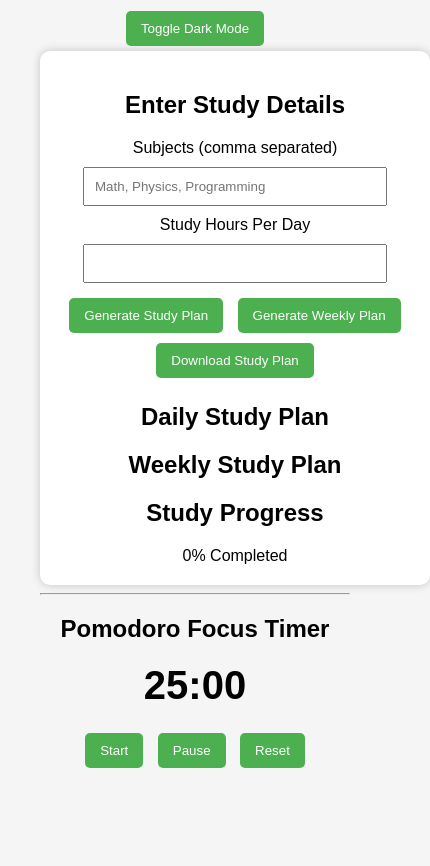
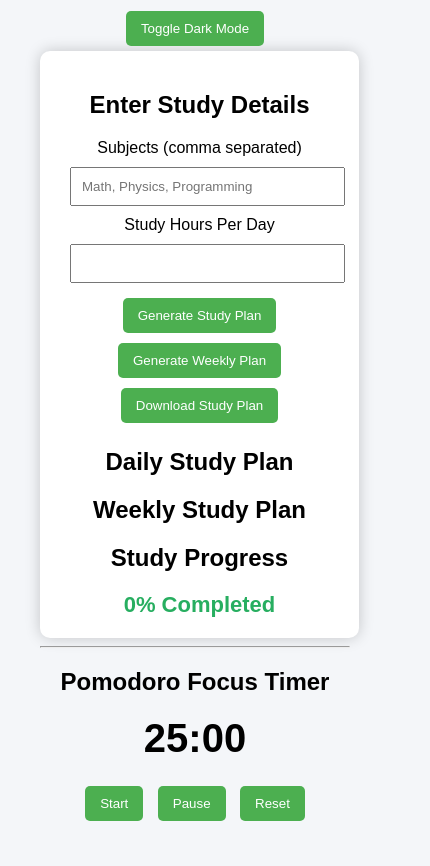
Before and after one commit to 11249a410-debug/smart-ai-study-planner, a plain HTML site: page index.html in a window 390 px wide. Shown: the part 129-995 px from the top of the page, 430 px wide, since content can reach past the window. Before the commit the page ends 942 px from the top, so only its background shows below. Drawn offline with Linux system fonts and the light colour scheme.

Commit message:
Update style.css

```diff
--- a/style.css
+++ b/style.css
@@ -1,55 +1,110 @@
 body{
+
 font-family: Arial;
 text-align:center;
-background:#f5f5f5;
+background:#f4f6f9;
 margin:40px;
+
+}
+
+h1{
+
+color:#2c3e50;
+
 }
 
 .container{
+
 background:white;
 padding:20px;
 border-radius:10px;
-width:350px;
+width:400px;
 margin:auto;
-box-shadow:0 0 10px rgba(0,0,0,0.2);
+box-shadow:0 0 15px rgba(0,0,0,0.2);
+
 }
 
 input{
-width:80%;
+
+width:85%;
 padding:10px;
 margin:10px;
+
 }
 
 button{
+
 padding:10px 15px;
 margin:5px;
 border:none;
 background:#4CAF50;
 color:white;
+border-radius:5px;
 cursor:pointer;
-border-radius:5px;
+
 }
 
 button:hover{
+
 background:#388E3C;
+
 }
 
 #result{
+
+margin-top:15px;
+font-size:18px;
+
+}
+
+#weeklyPlan{
+
 margin-top:20px;
-font-size:18px;
+
+}
+
+#progressPercent{
+
+font-size:22px;
+font-weight:bold;
+color:#27ae60;
+margin-top:10px;
+
 }
 
 #timer{
+
 font-size:40px;
 margin:20px;
 font-weight:bold;
+
 }
 
 .dark{
+
 background:#121212;
 color:white;
+
 }
 
 .dark .container{
+
 background:#1e1e1e;
+
 }
+
+@media (max-width:600px){
+
+.container{
+
+width:90%;
+
+}
+
+input{
+
+width:90%;
+
+}
+
+}
```
